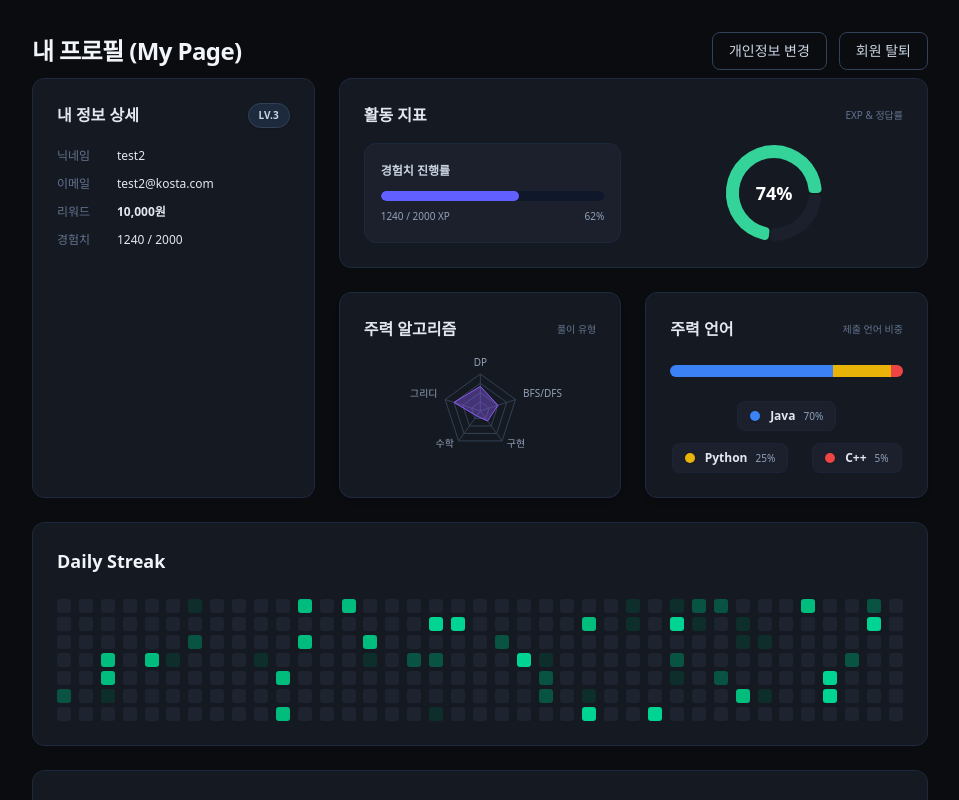
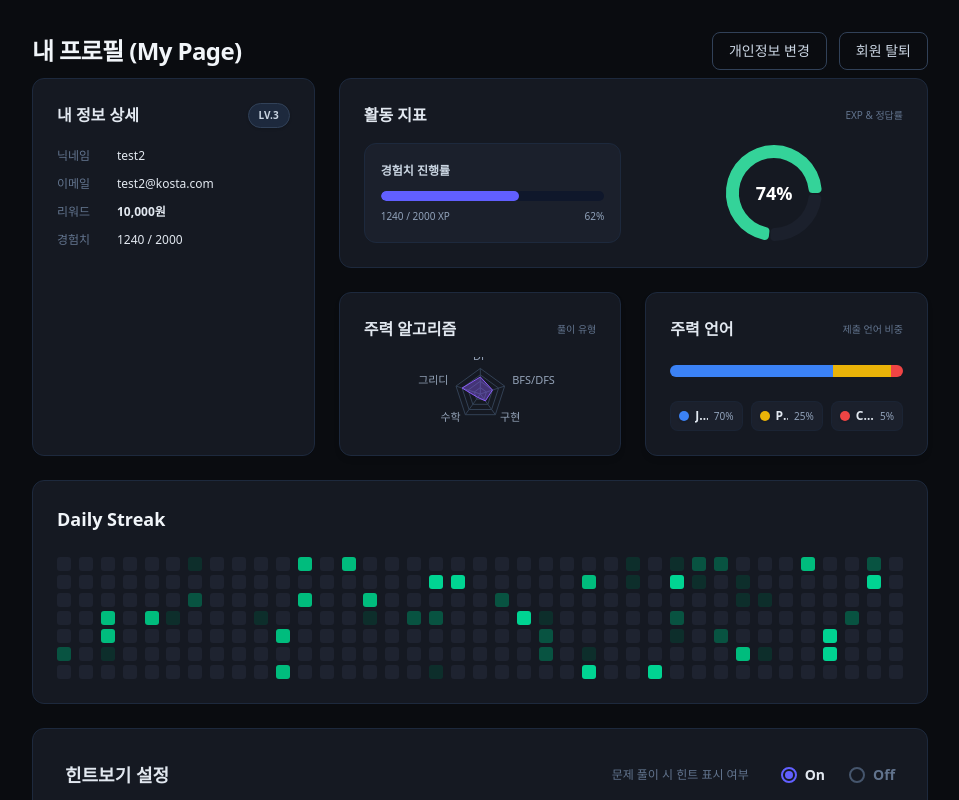
Before and after one commit to ujax-v2/ujax-front, a React (Vite) app: page /profile in a window 1280 px wide. Shown: the whole page, without its empty margins (160-1119 px from the left). Built offline with nearby package versions, Linux system fonts and the light colour scheme; sample sign-in values are in the browser's storage.

Commit message:
style: 주력 알고리즘(Radar) 사이즈 1.5배 확대 및 언어 범례 TOP 3 1줄 고정 배치

```diff
--- a/src/features/user/Profile.tsx
+++ b/src/features/user/Profile.tsx
@@ -219,11 +219,11 @@
                   <h2 className="text-base font-bold text-slate-200">주력 알고리즘</h2>
                   <span className="text-[10px] text-slate-500">풀이 유형</span>
                 </div>
-                <div className="flex-1 w-full h-[160px] flex items-center justify-center">
+                <div className="flex-1 w-full h-[240px] flex items-center justify-center mt-2">
                   <ResponsiveContainer width="100%" height="100%">
-                    <RadarChart cx="50%" cy="50%" outerRadius="65%" data={algorithmData}>
+                    <RadarChart cx="50%" cy="50%" outerRadius="80%" data={algorithmData}>
                       <PolarGrid stroke="#334155" />
-                      <PolarAngleAxis dataKey="subject" tick={{ fill: '#94a3b8', fontSize: 10 }} />
+                      <PolarAngleAxis dataKey="subject" tick={{ fill: '#94a3b8', fontSize: 11 }} />
                       <Radar name="User" dataKey="A" stroke="#8b5cf6" fill="#8b5cf6" fillOpacity={0.4} />
                     </RadarChart>
                   </ResponsiveContainer>
@@ -250,14 +250,14 @@
                     ))}
                   </div>
 
-                  {/* 언어별 범례(Legend) */}
-                  <div className="flex flex-wrap gap-x-6 gap-y-3 justify-center">
-                    {languageData.map((lang, idx) => (
-                      <div key={idx} className="flex items-center gap-2.5 bg-[#1b202c] px-3 py-1.5 rounded-lg border border-slate-800/50">
-                        <div className="w-2.5 h-2.5 rounded-full shadow-sm" style={{ backgroundColor: lang.color }}></div>
-                        <div className="flex gap-2 items-center">
-                          <span className="text-xs font-bold text-slate-200">{lang.name}</span>
-                          <span className="text-[10px] text-slate-400 font-medium">{lang.value}%</span>
+                  {/* 언어별 범례(Legend) - Top 3 한줄 고정 */}
+                  <div className="flex justify-between items-center w-full gap-2">
+                    {languageData.slice(0, 3).map((lang, idx) => (
+                      <div key={idx} className="flex items-center gap-1.5 bg-[#1b202c] px-2 py-1.5 rounded-lg border border-slate-800/50 flex-1 justify-center min-w-0 overflow-hidden">
+                        <div className="w-2.5 h-2.5 rounded-full shadow-sm flex-shrink-0" style={{ backgroundColor: lang.color }}></div>
+                        <div className="flex gap-1.5 items-center truncate">
+                          <span className="text-xs font-bold text-slate-200 truncate">{lang.name}</span>
+                          <span className="text-[10px] text-slate-400 font-medium whitespace-nowrap">{lang.value}%</span>
                         </div>
                       </div>
                     ))}
```
